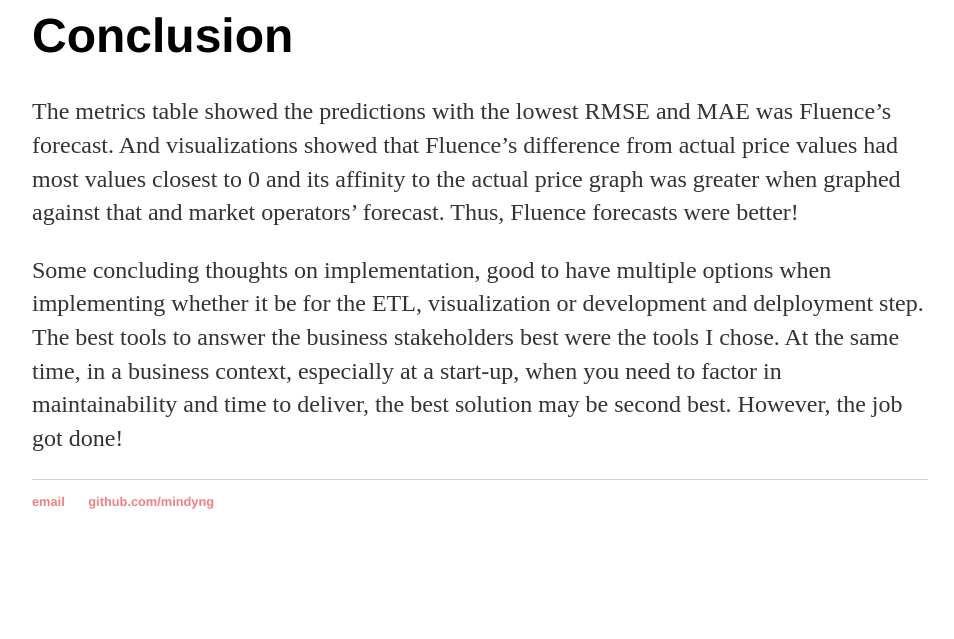
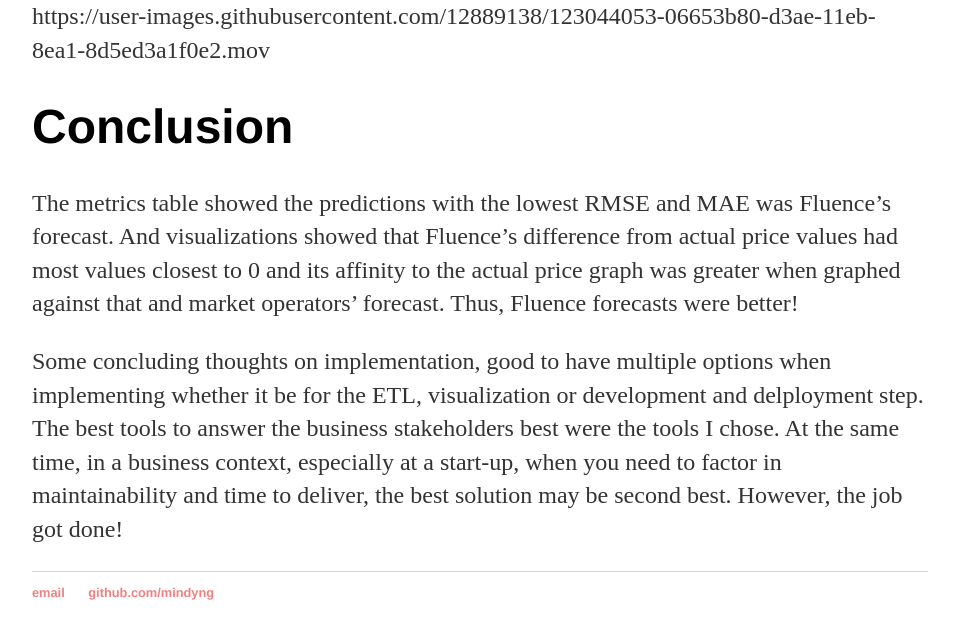
Before and after one commit to mindyng/mindyng.github.io, a Jekyll site: the page built from _posts/2021-06-22-Deployed-Web-App-for-Business-Stakeholder.md, in a window 1280 px wide and 900 px high, scrolled down 3870 px, cut to the strip 257-896 px from the top of the window. Shown: the whole strip, without its empty margins (160-1114 px from the left). Built offline with Jekyll 4.4.1, drawn with Linux system fonts in a browser that asks for light colours; our own code applies the rules of GitHub Pages for plain Markdown files; before the commit the page ends 4698 px from its top, so only the background shows below that; some of the changed lines change nothing that is shown.

Commit message:
Update 2021-06-22-Deployed-Web-App-for-Business-Stakeholder.md

```diff
--- a/_posts/2021-06-22-Deployed-Web-App-for-Business-Stakeholder.md
+++ b/_posts/2021-06-22-Deployed-Web-App-for-Business-Stakeholder.md
@@ -71,6 +71,8 @@
 
 ![deployedapp](deployedapp.mov)
 
+https://user-images.githubusercontent.com/12889138/123044053-06653b80-d3ae-11eb-8ea1-8d5ed3a1f0e2.mov
+
 # Conclusion
 
 The metrics table showed the predictions with the lowest RMSE and MAE was Fluence's forecast. And visualizations showed that Fluence's difference from actual
```
